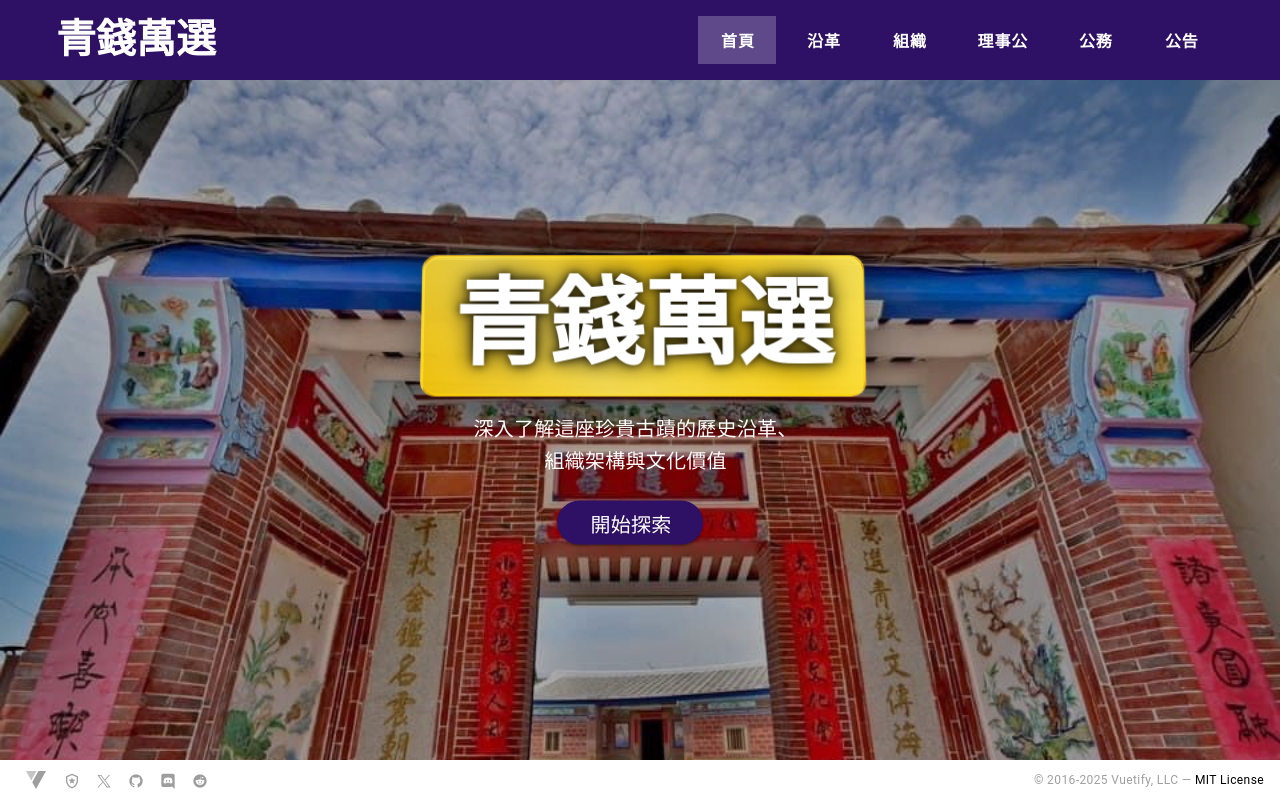
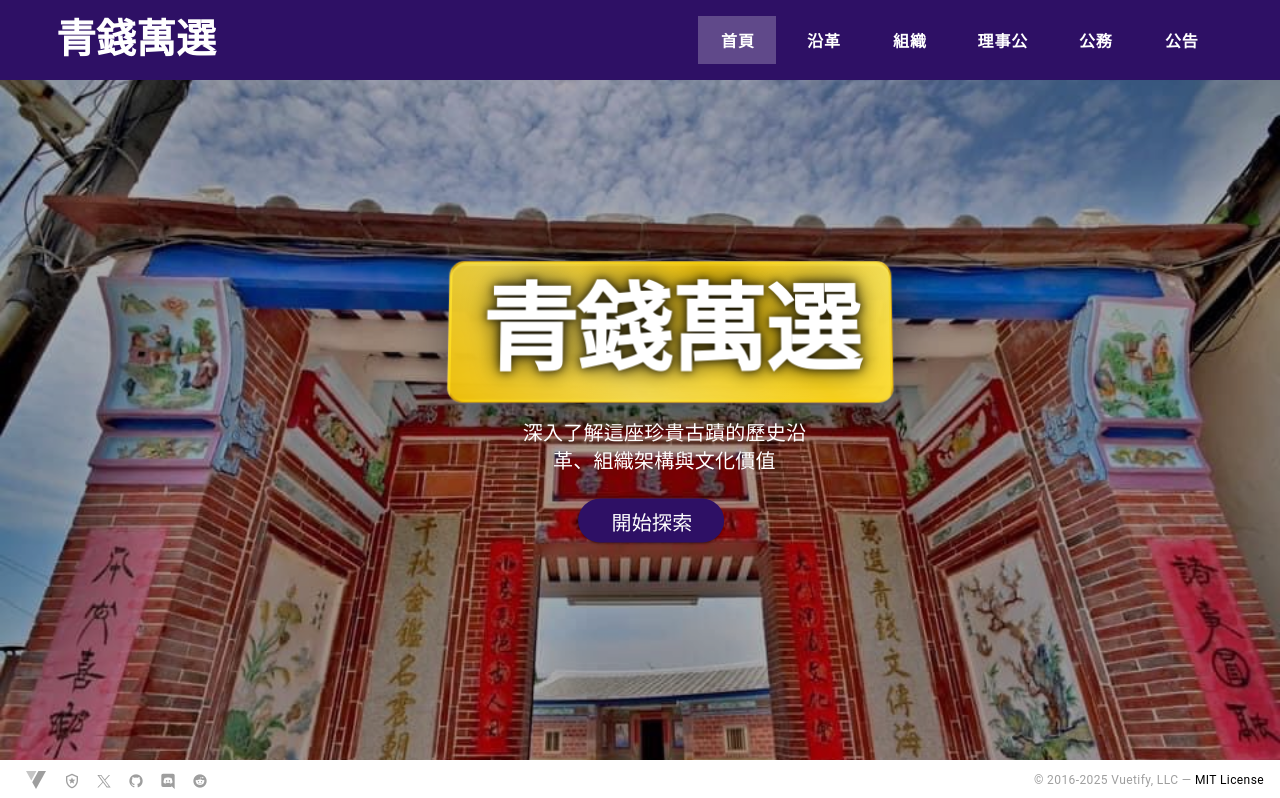
Before and after one commit to keoinn/monuments-landing-page, a Vue app: page / in a window 1280 px wide. Shown: the top 798 px of the page. Built offline with nearby package versions, Linux system fonts and the light colour scheme; a small style sheet from the web is missing.

Commit message:
M | 首頁 RWD 調整

```diff
--- a/src/pages/index.vue
+++ b/src/pages/index.vue
@@ -216,6 +216,10 @@ const statistics = [
   transform: translateX(15%) !important;
   position: relative;
   z-index: 10;
+  white-space: normal !important;
+  line-height: 1.4 !important;
+  max-width: 400px !important;
+  text-align: center !important;
 }
 
 /* 按鈕樣式 */
@@ -283,6 +287,96 @@ const statistics = [
 }
 
 /* 響應式標題調整 */
+@media (min-width: 960px) {
+  .hero-content-container {
+    transform: translateY(-25%) translateX(-10%) !important;
+  }
+
+  .hero-description {
+    transform: translateX(25%) !important;
+    white-space: normal !important;
+    line-height: 1.4 !important;
+    max-width: 400px !important;
+    text-align: center !important;
+  }
+
+  .hero-button {
+    transform: translateX(40%) !important;
+  }
+}
+
+@media (min-width: 769px) and (max-width: 959px) {
+  .hero-content-container {
+    transform: translateY(-25%) translateX(0%) !important;
+  }
+
+  .hero-description {
+    transform: translateX(0%) !important;
+    white-space: normal !important;
+    line-height: 1.4 !important;
+    max-width: 350px !important;
+    text-align: center !important;
+  }
+
+  .hero-button {
+    transform: translateX(0%) !important;
+  }
+}
+
+@media (min-width: 480px) and (max-width: 768px) {
+  .hero-content-container {
+    transform: translateY(-25%) translateX(0%) !important;
+  }
+
+  .hero-description {
+    transform: translateX(0%) !important;
+    white-space: normal !important;
+    line-height: 1.4 !important;
+    max-width: 300px !important;
+    text-align: center !important;
+  }
+
+  .hero-button {
+    transform: translateX(0%) !important;
+  }
+}
+
+@media (min-width: 363px) and (max-width: 479px) {
+  .hero-content-container {
+    transform: translateY(-25%) translateX(0%) !important;
+  }
+
+  .hero-description {
+    transform: translateX(0%) !important;
+    white-space: normal !important;
+    line-height: 1.4 !important;
+    max-width: 280px !important;
+    text-align: center !important;
+  }
+
+  .hero-button {
+    transform: translateX(0%) !important;
+  }
+}
+
+@media (max-width: 362px) {
+  .hero-content-container {
+    transform: translateY(-25%) translateX(0%) !important;
+  }
+
+  .hero-description {
+    transform: translateX(0%) !important;
+    white-space: normal !important;
+    line-height: 1.4 !important;
+    max-width: 250px !important;
+    text-align: center !important;
+  }
+
+  .hero-button {
+    transform: translateX(0%) !important;
+  }
+}
+
 @media (max-width: 768px) {
   .hero-title {
     padding: 20px 35px;
```
